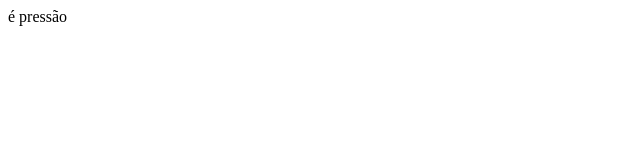
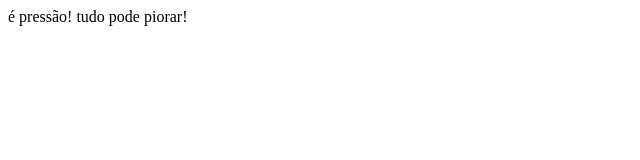
Before and after one commit to danielyvasconcelos/aula-giit, a plain HTML site: page index.html in a window 1280 px wide. Shown: the whole page, without its empty margins (0-640 px from the left). Drawn offline with Linux system fonts and the light colour scheme.

```diff
--- a/index.html
+++ b/index.html
@@ -7,6 +7,7 @@
     <title>Document</title>
 </head>
 <body>
-    é pressão
+    é pressão!
+    tudo pode piorar!
 </body>
 </html>
```
Also changed, not shown: algumacoisa.txt (added).
